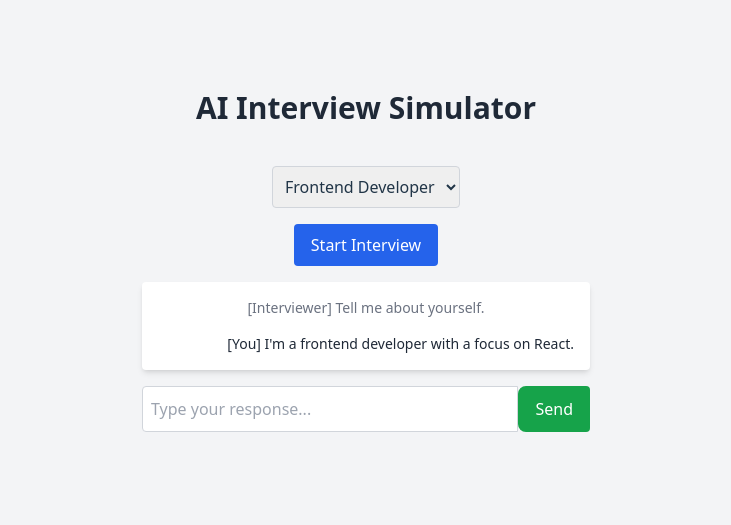
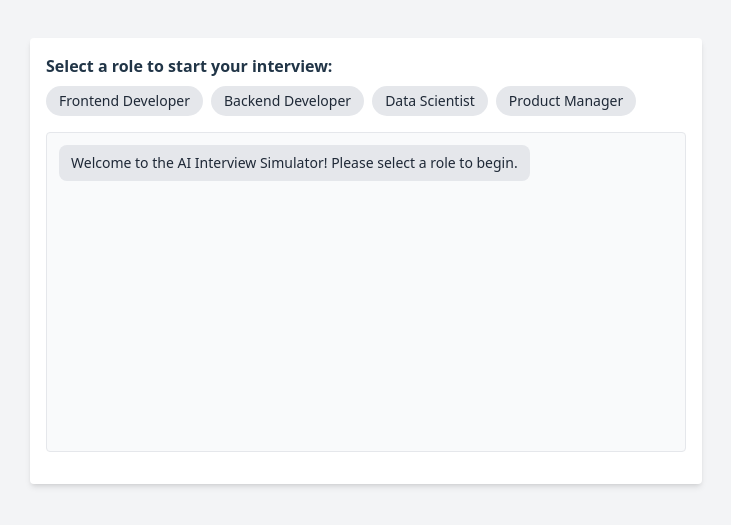
Before and after one commit to fatiimhh/ai-interview-simulator, a React (Vite) app: page / in a window 1280 px wide. Shown: the part 139-664 px from the top of the page, without its empty margins (274-1005 px from the left). Built offline with nearby package versions, Linux system fonts and the light colour scheme.

Commit message:
updates to thr chat

```diff
--- a/src/App.jsx
+++ b/src/App.jsx
@@ -1,20 +1,56 @@
-import Header from "./components/Header";
-import RoleSelector from "./components/RoleSelector";
-import StartInterviewButton from "./components/StartInterviewButton";
-import ChatBox from "./components/ChatBox";
-import InputBar from "./components/InputBar";
+import React, { useState } from 'react';
+import ChatBox from './components/ChatBox';
+import InputBar from './components/InputBar';
+import RoleSelector from './components/RoleSelector';
 
 function App() {
+  const [messages, setMessages] = useState([
+    { sender: 'ai', text: 'Welcome to the AI Interview Simulator! Please select a role to begin.' }
+  ]);
+  const [selectedRole, setSelectedRole] = useState(null);
+
+  const handleRoleSelect = (role) => {
+    setSelectedRole(role);
+    setMessages([
+      { sender: 'ai', text: `Great! Let's begin your mock interview for the role of **${role}**. Here's your first question:` },
+      { sender: 'ai', text: getFirstQuestion(role) }
+    ]);
+  };
+
+  const handleSendMessage = (userText) => {
+    const newMessage = { sender: 'user', text: userText };
+    setMessages((prev) => [...prev, newMessage]);
+
+    // Optional: Simulate AI response
+    setTimeout(() => {
+      setMessages((prev) => [
+        ...prev,
+        { sender: 'ai', text: `Thanks for your answer. Let's move on.` }
+      ]);
+    }, 1000);
+  };
+
+  const getFirstQuestion = (role) => {
+    switch (role) {
+      case 'Frontend Developer':
+        return 'Can you explain the difference between client-side rendering and server-side rendering?';
+      case 'Backend Developer':
+        return 'What are the key considerations when designing a RESTful API?';
+      case 'Data Scientist':
+        return 'How do you handle missing data in a dataset?';
+      case 'Product Manager':
+        return 'How would you prioritize features in a new product roadmap?';
+      default:
+        return 'Let’s get started!';
+    }
+  };
+
   return (
-    <div className="h-screen bg-gray-100 flex items-center justify-center">
-      <div className="max-w-xl w-full px-4">
-        <div className="flex flex-col items-center justify-center space-y-4 text-center">
-          <Header />
-          <RoleSelector />
-          <StartInterviewButton />
-          <ChatBox />
-          <InputBar />
-        </div>
+    <div className="flex flex-col items-center justify-center min-h-screen p-4 bg-gray-100">
+      <div className="w-full max-w-2xl bg-white rounded shadow-md p-4">
+        {!selectedRole && <RoleSelector onRoleSelect={handleRoleSelect} />}
+        <ChatBox messages={messages} />
+        {selectedRole && <InputBar onSend={handleSendMessage} />}
       </div>
     </div>
   );
--- a/src/components/ChatBox.jsx
+++ b/src/components/ChatBox.jsx
@@ -1,8 +1,19 @@
-export default function ChatBox() {
+import React from 'react';
+
+function ChatBox({ messages }) {
   return (
-    <div className="w-full max-w-md bg-white shadow-md rounded p-4 space-y-4">
-      <div className="text-sm text-gray-500">[Interviewer] Tell me about yourself.</div>
-      <div className="text-right text-sm text-gray-800">[You] I'm a frontend developer with a focus on React.</div>
+    <div className="h-80 overflow-y-auto border rounded p-3 mb-4 bg-gray-50">
+      {messages.map((msg, index) => (
+        <div key={index} className={`mb-2 text-sm ${msg.sender === 'user' ? 'text-right' : 'text-left'}`}>
+          <span className={`inline-block px-3 py-2 rounded-lg ${
+            msg.sender === 'user' ? 'bg-blue-200 text-blue-800' : 'bg-gray-200 text-gray-800'
+          }`}>
+            {msg.text}
+          </span>
+        </div>
+      ))}
     </div>
   );
 }
+
+export default ChatBox;
--- a/src/components/InputBar.jsx
+++ b/src/components/InputBar.jsx
@@ -1,13 +1,32 @@
-export default function InputBar() {
+import React, { useState } from 'react';
+
+function InputBar({ onSend }) {
+  const [input, setInput] = useState('');
+
+  const handleSubmit = (e) => {
+    e.preventDefault();
+    if (!input.trim()) return;
+    onSend(input);
+    setInput('');
+  };
+
   return (
-    <div className="w-full max-w-md flex">
+    <form onSubmit={handleSubmit} className="flex">
       <input
-        className="flex-1 p-2 border border-gray-300 rounded-l"
-        placeholder="Type your response..."
+        type="text"
+        className="flex-grow border border-gray-300 rounded-l px-3 py-2 focus:outline-none"
+        placeholder="Type your answer..."
+        value={input}
+        onChange={(e) => setInput(e.target.value)}
       />
-      <button className="bg-green-600 hover:bg-green-700 text-white px-4 rounded-r">
+      <button
+        type="submit"
+        className="bg-blue-500 text-white px-4 py-2 rounded-r hover:bg-blue-600"
+      >
         Send
       </button>
-    </div>
+    </form>
   );
 }
+
+export default InputBar;
--- a/src/components/RoleSelector.jsx
+++ b/src/components/RoleSelector.jsx
@@ -1,9 +1,33 @@
-export default function RoleSelector() {
+import React, { useState } from 'react';
+
+const roles = ['Frontend Developer', 'Backend Developer', 'Data Scientist', 'Product Manager'];
+
+function RoleSelector({ onRoleSelect }) {
+  const [selectedRole, setSelectedRole] = useState('');
+
+  const handleSelect = (role) => {
+    setSelectedRole(role);
+    onRoleSelect(role); // pass role up to parent
+  };
+
   return (
-    <select className="w-auto max-w-md p-2 border border-gray-300 rounded">
-      <option>Frontend Developer</option>
-      <option>Product Manager</option>
-      <option>Data Analyst</option>
-    </select>
+    <div className="mb-4">
+      <p className="font-semibold mb-2">Select a role to start your interview:</p>
+      <div className="flex flex-wrap gap-2">
+        {roles.map((role) => (
+          <button
+            key={role}
+            className={`px-3 py-1 rounded-full border text-sm ${
+              selectedRole === role ? 'bg-blue-500 text-white' : 'bg-gray-200 text-gray-800'
+            }`}
+            onClick={() => handleSelect(role)}
+          >
+            {role}
+          </button>
+        ))}
+      </div>
+    </div>
   );
 }
+
+export default RoleSelector;
```
